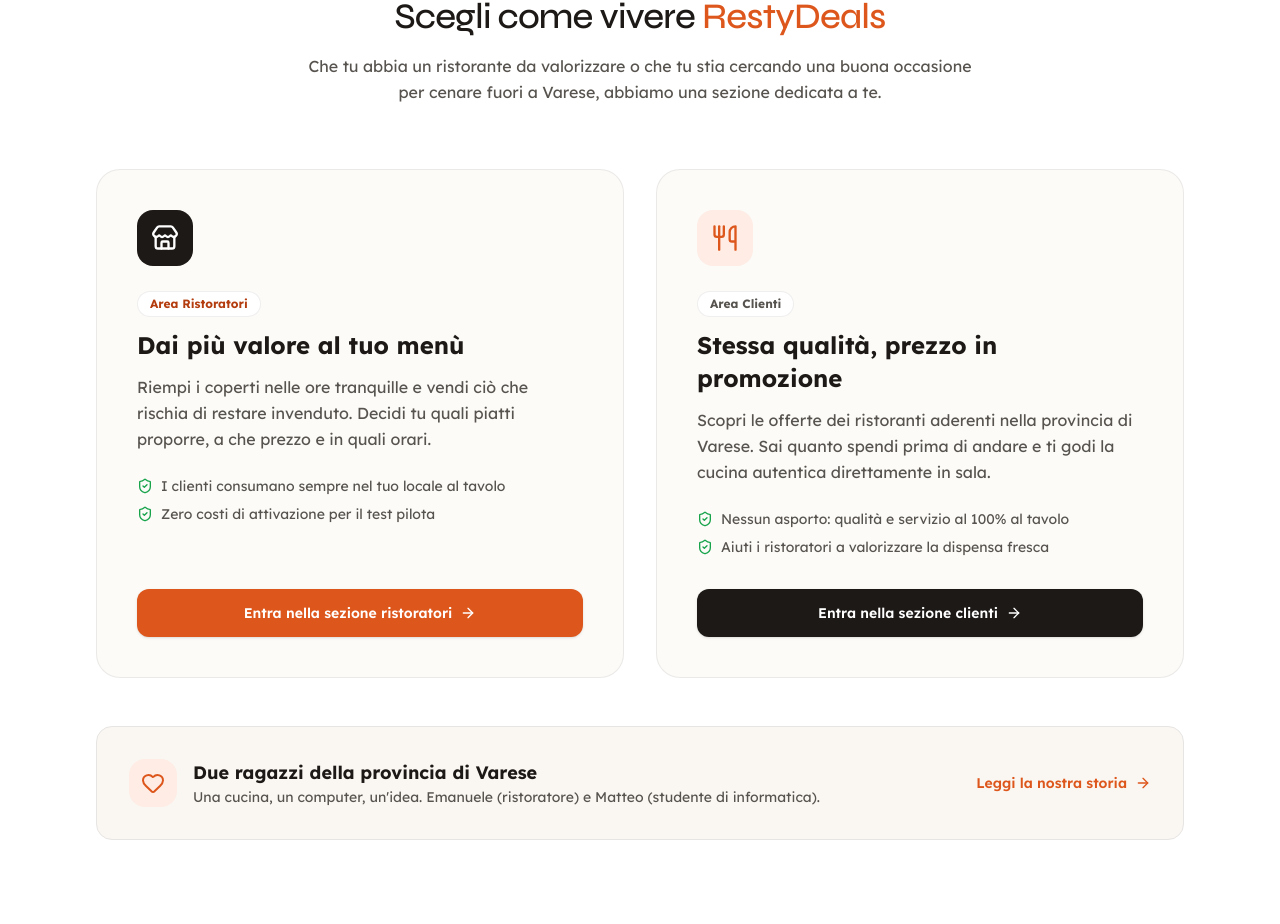
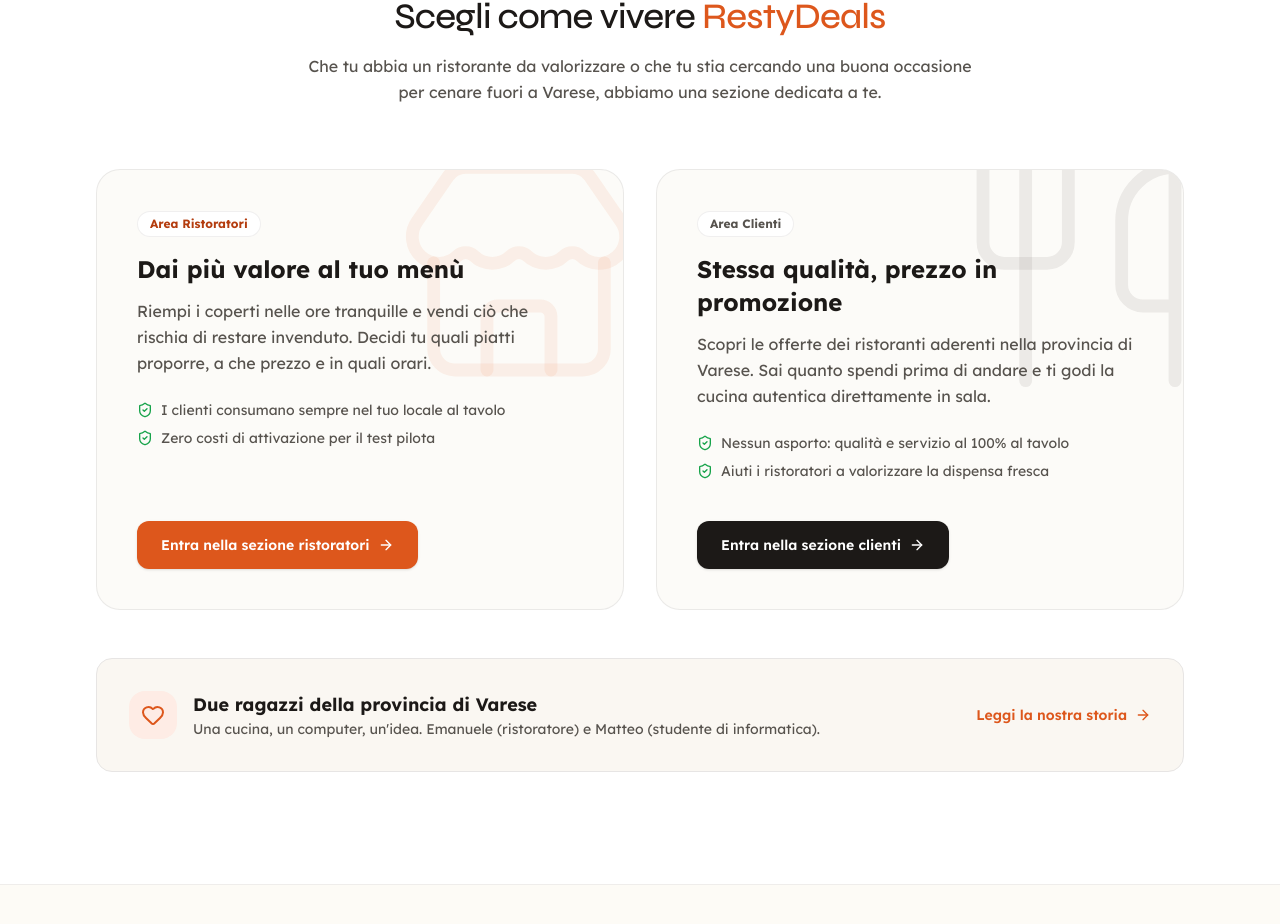
Before and after one commit to restydealsmanaging/landing, a Next.js app: page / in a window 1280 px wide. Shown: the part 2650-3574 px from the top of the page. Built offline with nearby package versions, Linux system fonts and the light colour scheme.

Commit message:
style(cards): move top-left icons to background watermark graphics in audience cards

```diff
--- a/src/components/AudiencePathsSection.tsx
+++ b/src/components/AudiencePathsSection.tsx
@@ -16,12 +16,17 @@ export default function AudiencePathsSection() {
 
         <div className="grid grid-cols-1 md:grid-cols-2 gap-8 mb-12">
           {/* Card Ristoratori */}
-          <div className="rounded-3xl bg-resty-sand/50 p-8 sm:p-10 border border-resty-stone-border/80 flex flex-col justify-between hover:shadow-xl transition-all duration-300 group">
-            <div>
-              <div className="w-14 h-14 rounded-2xl bg-resty-stone text-white flex items-center justify-center mb-6 group-hover:bg-resty-orange transition-colors">
-                <Store className="w-7 h-7" />
+          <div className="relative overflow-hidden rounded-3xl bg-resty-sand/50 p-8 sm:p-10 border border-resty-stone-border/80 flex flex-col justify-between hover:shadow-xl transition-all duration-300 group">
+            {/* Sfondo con icona filigrana */}
+            <div
+              aria-hidden="true"
+              className="pointer-events-none absolute -right-6 -top-6 text-resty-orange/[0.08] group-hover:text-resty-orange/[0.13] group-hover:scale-105 transition-all duration-500 ease-out select-none"
+            >
+              <Store className="w-56 h-56 sm:w-64 sm:h-64" strokeWidth={1.2} />
             </div>
-              <span className="text-xs font-bold px-3 py-1 rounded-full bg-white text-resty-orange-dark border border-resty-stone-border/60 mb-3 inline-block">
+
+            <div className="relative z-10">
+              <span className="text-xs font-bold px-3 py-1 rounded-full bg-white text-resty-orange-dark border border-resty-stone-border/60 mb-4 inline-block">
                 Area Ristoratori
               </span>
               <h3 className="font-sans font-bold text-2xl text-resty-stone mb-3 leading-snug">
@@ -42,6 +47,7 @@ export default function AudiencePathsSection() {
               </ul>
             </div>
 
+            <div className="relative z-10 pt-2">
               <Link
                 href="/per-i-ristoratori"
                 className="inline-flex items-center justify-center gap-2 px-6 py-3.5 rounded-xl bg-resty-orange text-white font-semibold text-sm hover:bg-resty-orange-hover shadow-sm transition-all"
@@ -50,14 +56,20 @@ export default function AudiencePathsSection() {
                 <ArrowRight className="w-4 h-4 group-hover:translate-x-1 transition-transform" />
               </Link>
             </div>
+          </div>
 
           {/* Card Clienti */}
-          <div className="rounded-3xl bg-resty-sand/50 p-8 sm:p-10 border border-resty-stone-border/80 flex flex-col justify-between hover:shadow-xl transition-all duration-300 group">
-            <div>
-              <div className="w-14 h-14 rounded-2xl bg-resty-peach text-resty-orange flex items-center justify-center mb-6 group-hover:bg-resty-orange group-hover:text-white transition-colors">
-                <Utensils className="w-7 h-7" />
+          <div className="relative overflow-hidden rounded-3xl bg-resty-sand/50 p-8 sm:p-10 border border-resty-stone-border/80 flex flex-col justify-between hover:shadow-xl transition-all duration-300 group">
+            {/* Sfondo con icona filigrana */}
+            <div
+              aria-hidden="true"
+              className="pointer-events-none absolute -right-6 -top-6 text-resty-stone/[0.07] group-hover:text-resty-stone/[0.12] group-hover:scale-105 transition-all duration-500 ease-out select-none"
+            >
+              <Utensils className="w-56 h-56 sm:w-64 sm:h-64" strokeWidth={1.2} />
             </div>
-              <span className="text-xs font-bold px-3 py-1 rounded-full bg-white text-resty-stone-light border border-resty-stone-border/60 mb-3 inline-block">
+
+            <div className="relative z-10">
+              <span className="text-xs font-bold px-3 py-1 rounded-full bg-white text-resty-stone-light border border-resty-stone-border/60 mb-4 inline-block">
                 Area Clienti
               </span>
               <h3 className="font-sans font-bold text-2xl text-resty-stone mb-3 leading-snug">
@@ -78,6 +90,7 @@ export default function AudiencePathsSection() {
               </ul>
             </div>
 
+            <div className="relative z-10 pt-2">
               <Link
                 href="/per-i-clienti"
                 className="inline-flex items-center justify-center gap-2 px-6 py-3.5 rounded-xl bg-resty-stone text-white font-semibold text-sm hover:bg-stone-800 shadow-sm transition-all"
@@ -85,6 +98,7 @@ export default function AudiencePathsSection() {
                 <span>Entra nella sezione clienti</span>
                 <ArrowRight className="w-4 h-4 group-hover:translate-x-1 transition-transform" />
               </Link>
+            </div>
           </div>
         </div>
 
```
Lines whose indentation alone changed are shown as unchanged.
